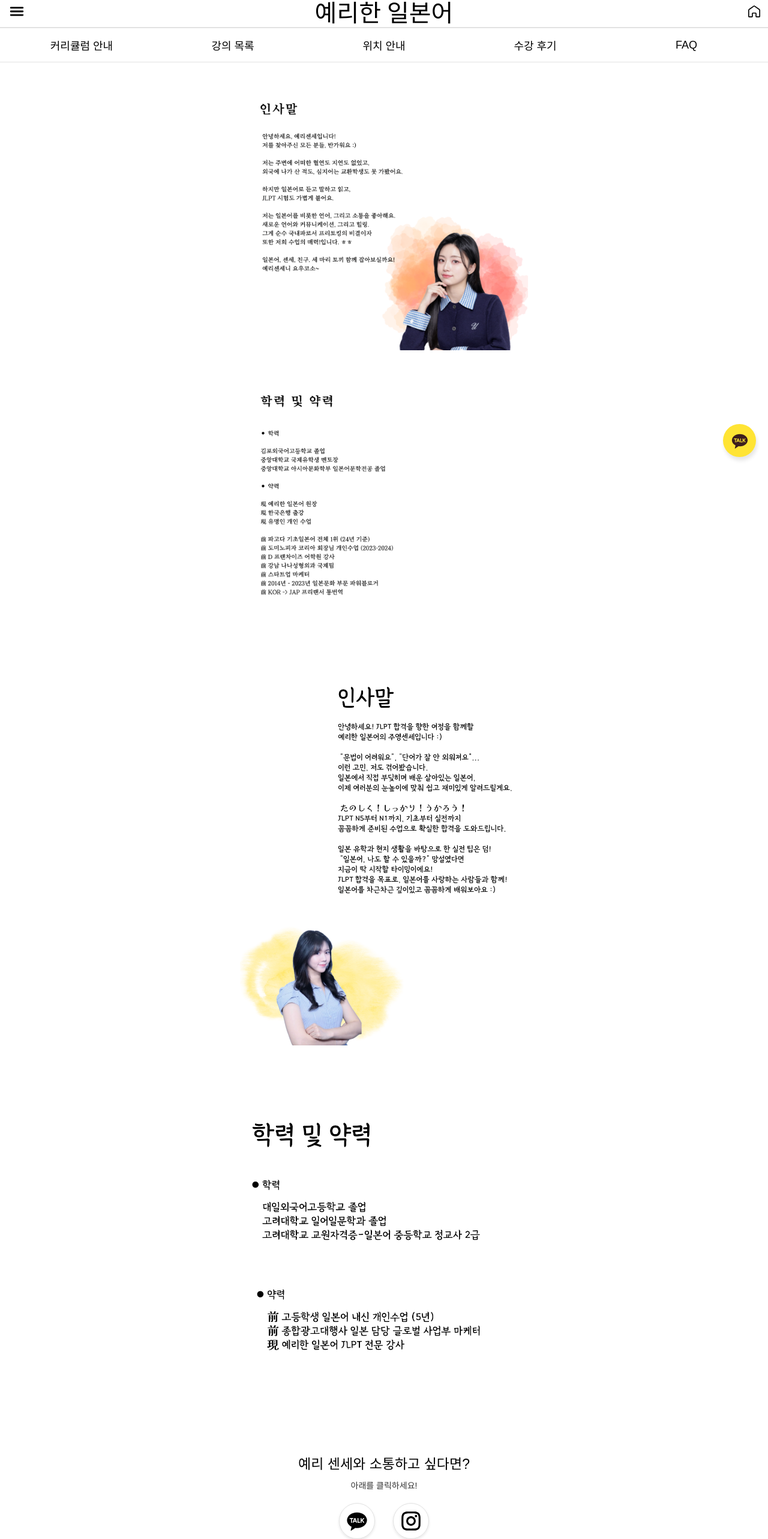
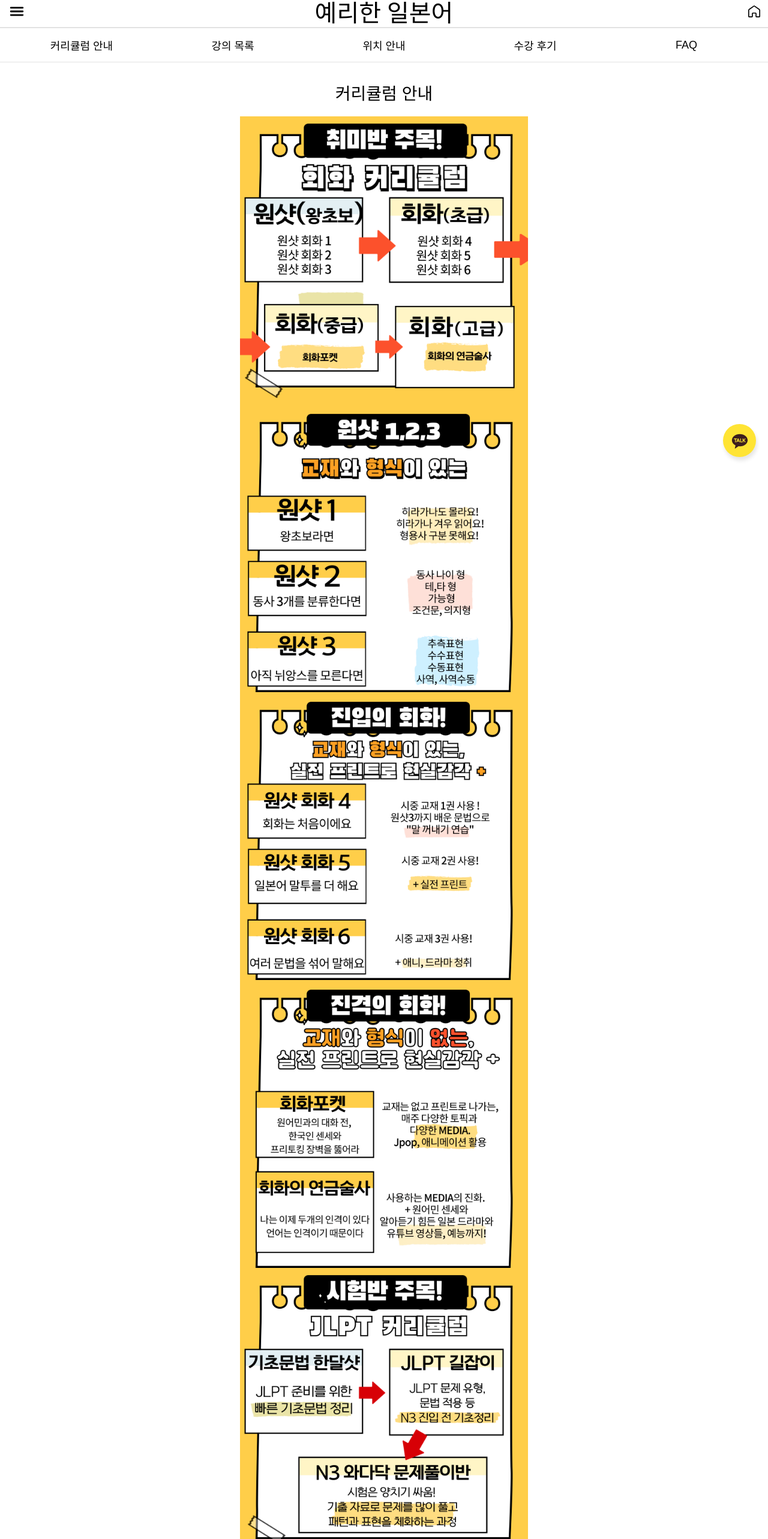
Before and after one commit to JapaneseAcademy/FrontEnd, a React (Vite) app in the folder web/: page /teachers in a window 1280 px wide. Shown: the part 8-2574 px from the top of the page at 60% size. Built offline with nearby package versions, Linux system fonts and the light colour scheme; no server answers; a web font is replaced by a local one.

Commit message:
FEAT: 커리큘럼 안내 추가

```diff
--- a/web/src/pages/TeachersPage.tsx
+++ b/web/src/pages/TeachersPage.tsx
@@ -27,22 +27,21 @@ const TeachersPage = () => {
         link={[{ rel: "canonical", href: "https://www.yeri-jp.com/teachers" }]}
       />
       <Main>
-      <TeacherBanner src="/images/teacherBanner/teacher-banner1.png" alt="Teacher Banner1" />
-      <TeacherBanner src="/images/teacherBanner/teacher-banner2.png" alt="Teacher Banner2" />
-      <TeacherBanner src="/images/teacherBanner/teacher-banner3.png" alt="Teacher Banner3" />
-      <TeacherBanner src="/images/teacherBanner/teacher-banner4.png" alt="Teacher Banner4" />
+        <Title>커리큘럼 안내</Title>
+        <CurriculumImage src="/images/curriculums/curriculum_1.png" alt="Curriculum 1" />
+        <CurriculumImage src="/images/curriculums/curriculum_2.png" alt="Curriculum 2" />
+        <CurriculumImage src="/images/curriculums/curriculum_3.png" alt="Curriculum 3" />
+        <CurriculumImage src="/images/curriculums/curriculum_4.png" alt="Curriculum 4" />
+        <CurriculumImage src="/images/curriculums/curriculum_5.png" alt="Curriculum 5" />
 
-
-      <Title>
+      {/* <Title>
         예리 센세와 소통하고 싶다면?
       </Title>
       <SubTitle>아래를 클릭하세요!</SubTitle>
       <SNSButtons>
-        {/* <SNSButton src="/images/snsButtons/kakaotalk1.png" alt="Kakao-Logo" />
-        <SNSButton src="/images/snsButtons/instagram.png" alt="Instagram-Logo" /> */}
         <RiKakaoTalkFill  style={{cursor:'pointer'}} onClick={()=>handleSnsClick("kakao")}/>
         <RiInstagramLine  style={{cursor:'pointer'}} onClick={()=>handleSnsClick("instagram")}/>
-      </SNSButtons>
+      </SNSButtons> */}
       </Main>
     </>
   )
@@ -62,7 +61,7 @@ const fadeInUp = keyframes`
   }
 `;
 
-const TeacherBanner = styled.img`
+const CurriculumImage = styled.img`
   width: 100%;
   object-fit: cover;
   object-position: center;
@@ -71,33 +70,34 @@ const TeacherBanner = styled.img`
 `;
 
 const Title = styled.div`
-  font-size: 23px;
+  font-size: 28px;
   font-weight: 500;
-  margin-bottom: 10px;
+  margin-bottom: 20px;
+  margin-top: 30px;
 `;
 
-const SubTitle = styled.div`
-  font-size: 14px;
-  font-weight: 400;
-  margin-bottom: 20px;
-  color: #333;
-`;
+// const SubTitle = styled.div`
+//   font-size: 14px;
+//   font-weight: 400;
+//   margin-bottom: 20px;
+//   color: #333;
+// `;
 
-const SNSButtons = styled.div`
-  display: flex;
-  justify-content: center;
-  width: 100%;
-  gap: 30px;
-  margin-bottom: 20px;
+// const SNSButtons = styled.div`
+//   display: flex;
+//   justify-content: center;
+//   width: 100%;
+//   gap: 30px;
+//   margin-bottom: 20px;
 
-  //모든 자식들에 대해 적용
-  & > * {
-    border: 1px solid #e1e1e1;
-    width: 60px;
-    height: 60px;
-    border-radius: 50%;
-    padding: 10px;
-    //그림자
-    box-shadow: 0 2px 4px 0 rgba(0, 0, 0, 0.1);
-  }
-`;
+//   //모든 자식들에 대해 적용
+//   & > * {
+//     border: 1px solid #e1e1e1;
+//     width: 60px;
+//     height: 60px;
+//     border-radius: 50%;
+//     padding: 10px;
+//     //그림자
+//     box-shadow: 0 2px 4px 0 rgba(0, 0, 0, 0.1);
+//   }
+// `;
```
